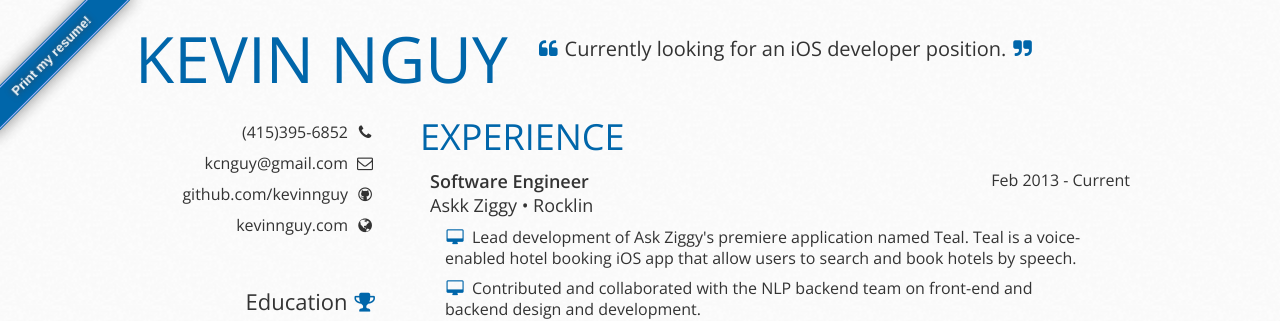
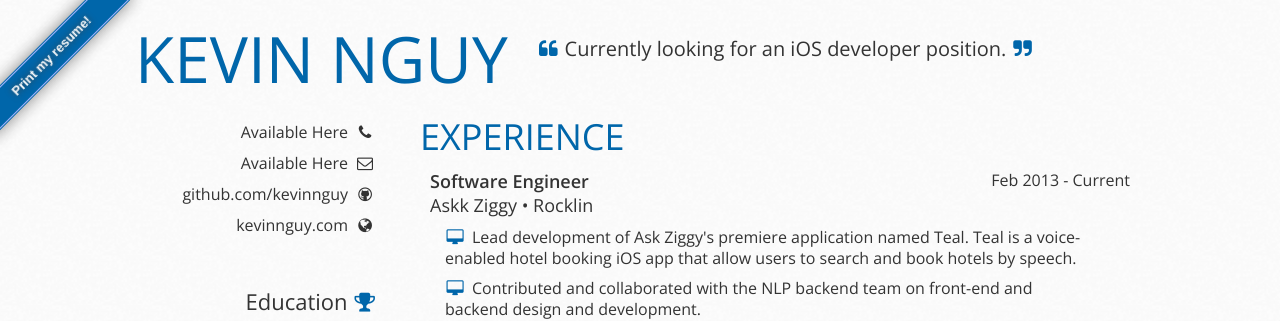
Before and after one commit to kevinnguy/kevinnguy.github.com, a Jekyll site: the page resume.html, which Jekyll copies as it is, in a window 1280 px wide. Shown: the top 321 px of the page. Built offline with Jekyll 4.4.1, drawn with Linux system fonts in a browser that asks for light colours.

Commit message:
Updated resume

```diff
--- a/resume.html
+++ b/resume.html
@@ -49,11 +49,11 @@
         <section id="info">
           <ul id="social">
             <li>
-              <a href="http://linkedin.com/in/kevinnguy" onClick="_gaq.push(['_trackEvent', 'Link', 'Click', 'Sidebar LinkedIn']);" title="Connect with me" target="_blank">(415)395-6852</a><a class="icon-phone icon" title="Call me"></a>
+              <a href="http://linkedin.com/in/kevinnguy" onClick="_gaq.push(['_trackEvent', 'Link', 'Click', 'Sidebar LinkedIn']);" title="Connect with me" target="_blank">Available Here</a><a class="icon-phone icon" title="Call me"></a>
             </li>
 
             <li>
-              <a href="mailto:kcnguy@gmail.com" onClick="_gaq.push(['_trackEvent', 'Link', 'Click', 'Sidebar LinkedIn']);" title="Connect with me" target="_blank">kcnguy@gmail.com</a></a><a class="icon-envelope icon" title="Email me"></a>
+              <a href="http://linkedin.com/in/kevinnguy" onClick="_gaq.push(['_trackEvent', 'Link', 'Click', 'Sidebar LinkedIn']);" title="Connect with me" target="_blank">Available Here</a></a><a class="icon-envelope icon" title="Email me"></a>
             </li>
 
             <li>
```
